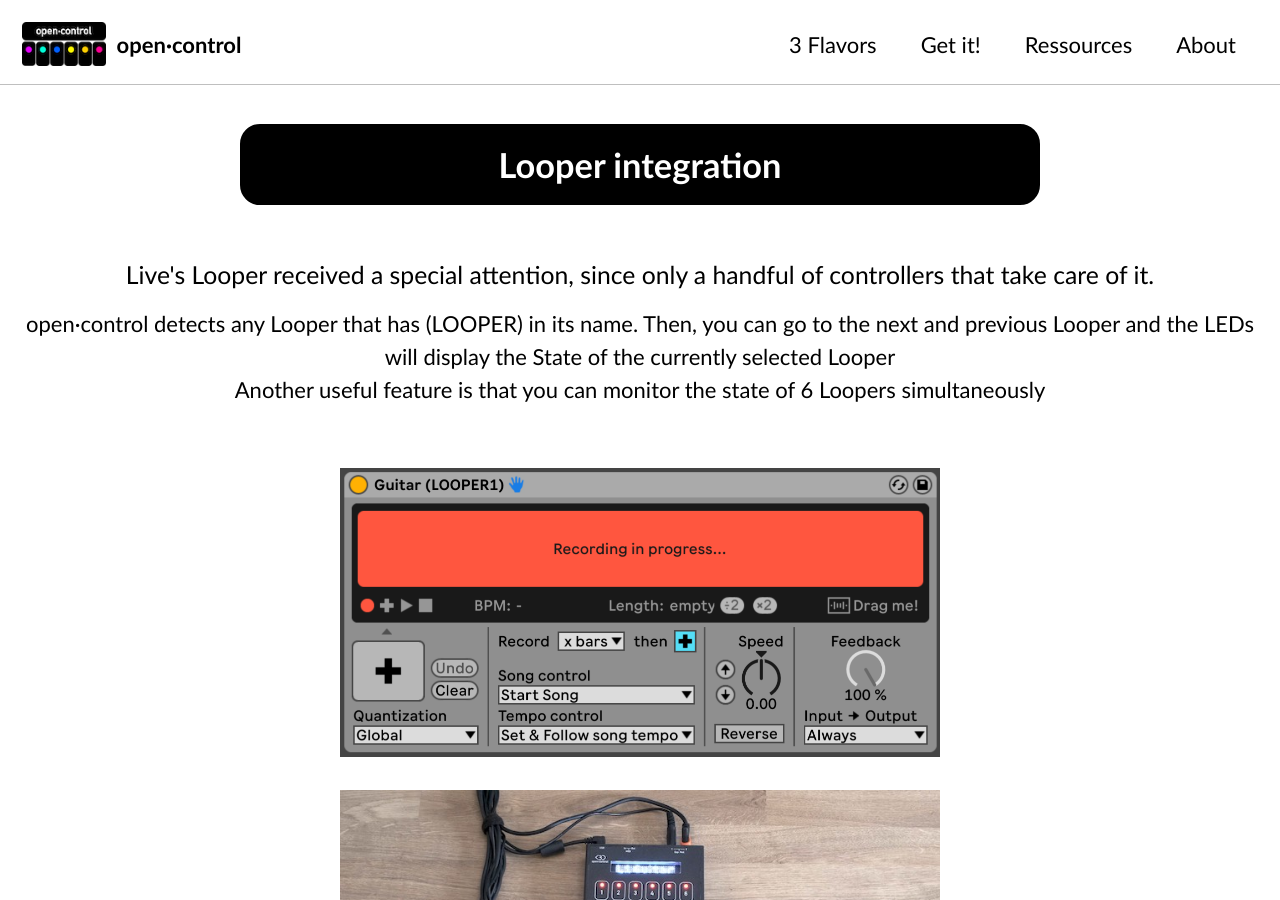
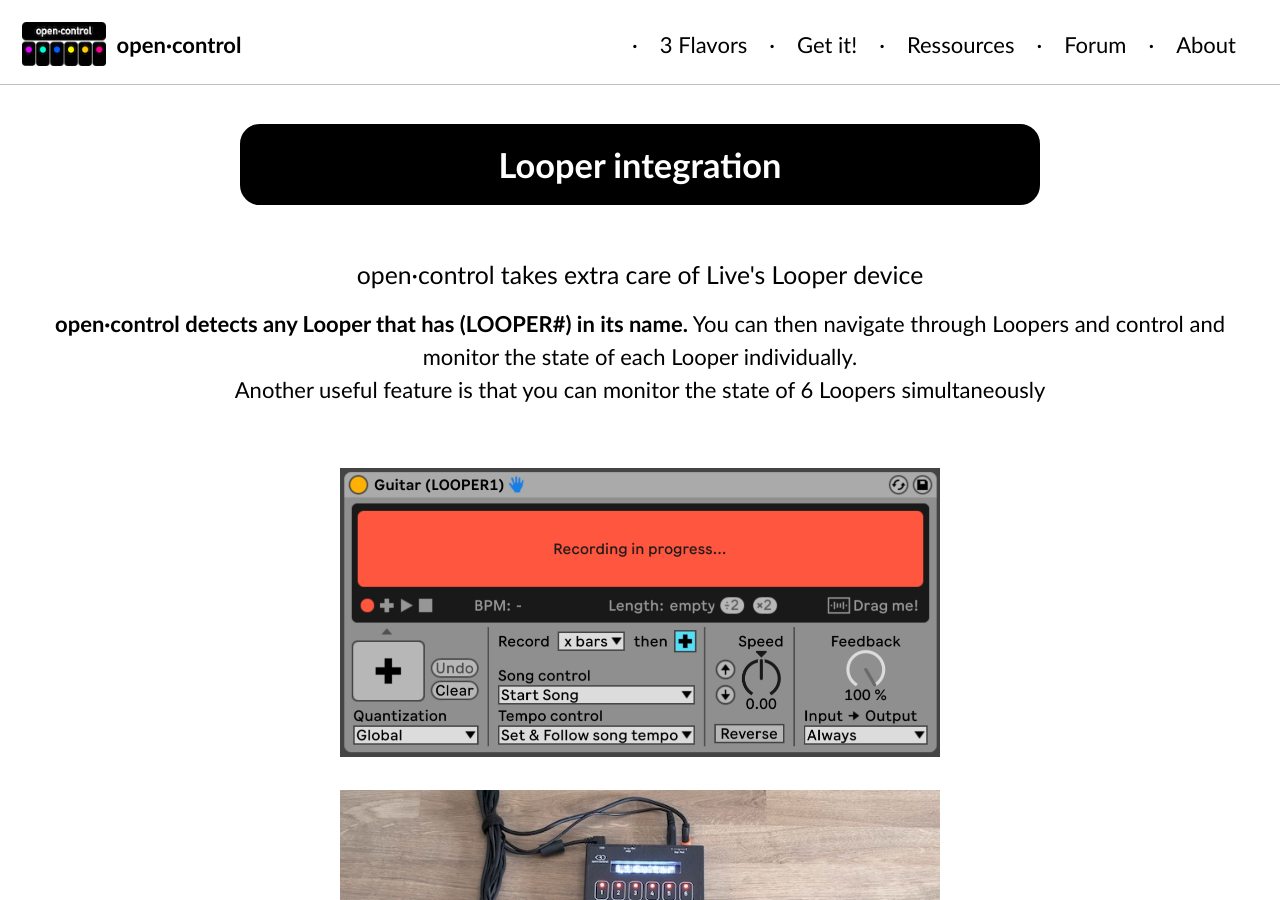
Before and after one commit to KBLiveSolutions/open.control, a Jekyll site: the page built from index.html, in a window 1280 px wide and 900 px high, scrolled down 4285 px. Built offline with Jekyll 4.4.1, drawn with Linux system fonts in a browser that asks for light colours; cached includes are drawn as plain includes; the list of posts is cut into pages by our own code; comment, search, counter and statistics services are not loaded.

Commit message:
index changes

```diff
--- a/_data/navigation.yml
+++ b/_data/navigation.yml
@@ -8,11 +8,15 @@
     url: /purchase/
   - title: "Ressources"
     url: /ressources/
+  - title: "Forum"
+    url: https://github.com/KBLiveSolutions/open.control/discussions
   - title: "About"
     url: /about/
 
 
 sidebar:
+  - title: "Forum"
+    url: https://github.com/KBLiveSolutions/open.control/discussions
   - title: User Manual
     children:
       - title: "View"
--- a/_includes/masthead.html
+++ b/_includes/masthead.html
@@ -13,7 +13,7 @@
         </a>
         <ul class="visible-links">
           {%- for link in site.data.navigation.main -%}
-            <li class="masthead__menu-item">
+          · <li class="masthead__menu-item">
               <a href="{{ link.url | relative_url }}"{% if link.description %} title="{{ link.description }}"{% endif %}>{{ link.title }}</a>
             </li>
           {%- endfor -%}
--- a/index.html
+++ b/index.html
@@ -146,8 +146,8 @@
 <h1>
 Looper integration
 </h1>
-<h3>Live's Looper received a special attention, since only a handful of controllers that take care of it.</h3>
-  <p align=center>open·control detects any Looper that has (LOOPER) in its name. Then, you can go to the next and previous Looper and the LEDs will display the State of the currently selected Looper<br>
+<h3>open·control takes extra care of Live's Looper device</h3>
+  <p align=center><b>open·control detects any Looper that has (LOOPER#) in its name.</b> You can then navigate through Loopers and control and monitor the state of each Looper individually.<br>
   Another useful feature is that you can monitor the state of 6 Loopers simultaneously</p>
 <br>
 
```
Also changed, not shown: _pages/versions.md (+6 -6 lines).
